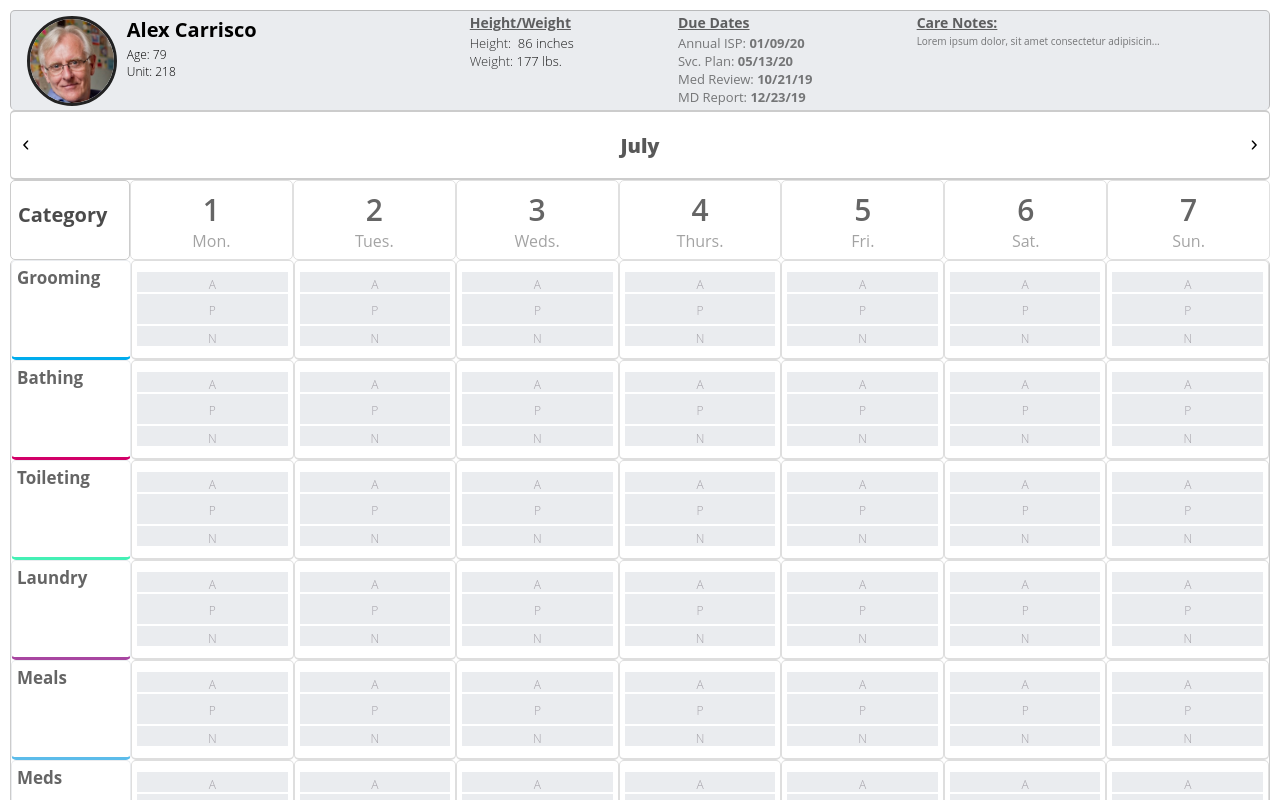
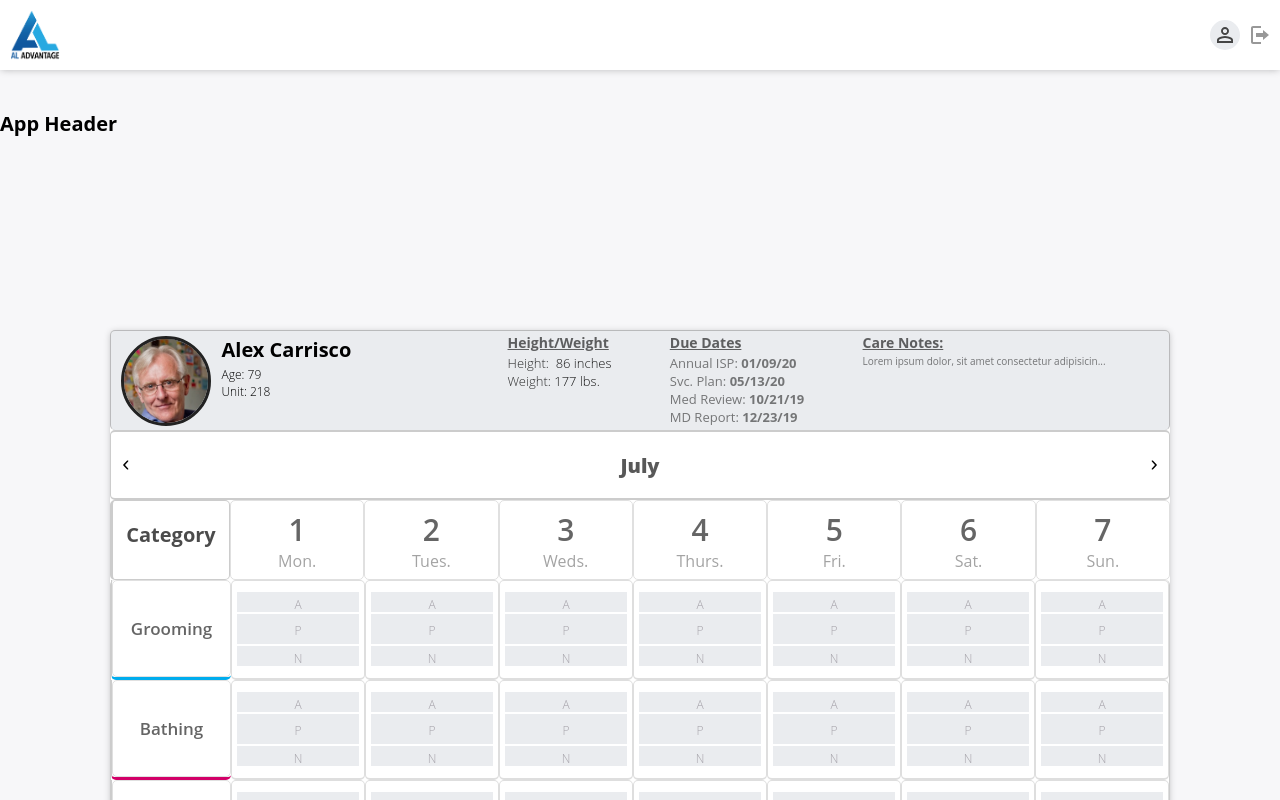
Before and after one commit to EstenGrove/Tracker-with-Sass, a React (Create React App) app: page / in a window 1280 px wide. Shown: the top 800 px of the page. Built offline with nearby package versions, Linux system fonts and the light colour scheme.

Commit message:
Resized Calendar component. Added a 'CalendarContainer' for house the width changes. Added 'AppNav' and 'AppHeader' components.

```diff
--- a/src/App.js
+++ b/src/App.js
@@ -3,7 +3,10 @@ import { ActiveProvider, StateProvider } from "./state/StateContext";
 import "./App.scss";
 import Main from "./Main";
 import Week from "./components/Week";
+import CalendarContainer from "./components/CalendarContainer";
 import Calendar from "./components/Calendar";
+import AppNav from "./components/AppNav";
+import AppHeader from "./components/AppHeader";
 
 function App() {
   return (
@@ -11,10 +14,14 @@ function App() {
       <StateProvider>
         <div className="App">
           <ActiveProvider>
+            <AppNav />
+            <AppHeader />
             <Main>
-              <Calendar>
-                <Week />
-              </Calendar>
+              <CalendarContainer>
+                <Calendar>
+                  <Week />
+                </Calendar>
+              </CalendarContainer>
             </Main>
           </ActiveProvider>
         </div>
--- a/src/App.scss
+++ b/src/App.scss
@@ -5,7 +5,7 @@
 
 .App {
   max-width: 100vw;
-  height: 100vh;
-  background-color: #fff;
+  min-height: 100vh;
+  background-color: #f7f7f9;
   font-family: $primary_font;
 }
--- /dev/null
+++ b/src/components/AppHeader.js
@@ -0,0 +1,12 @@
+import React from "react";
+import styles from "../css/AppHeader.module.scss";
+
+const AppHeader = () => {
+  return (
+    <div className={styles.AppHeader}>
+      <h1>App Header</h1>
+    </div>
+  );
+};
+
+export default AppHeader;
--- /dev/null
+++ b/src/components/AppNav.js
@@ -0,0 +1,41 @@
+import React from "react";
+import styles from "../css/AppNav.module.scss";
+import { default as sprite } from "../assets/all.svg";
+import { default as nav } from "../assets/login.svg";
+import logo from "../assets/LOGO-ONLY-TITLE.png";
+
+const AppNav = () => {
+  console.log(sprite);
+  return (
+    <nav className={styles.Nav}>
+      <ul className={styles.Nav_list}>
+        <li className={styles.Nav_list_item}>
+          <img
+            src={logo}
+            className={styles.Nav_list_item_logo}
+            alt="AL Advantage logo"
+          />
+        </li>
+
+        <li className={`${styles.Nav_list_item} ${styles.user}`}>
+          <svg className={styles.Nav_list_item_icon}>
+            <use xlinkHref={`${sprite}#icon-person_outline`} />
+          </svg>
+          <svg
+            className={styles.Nav_list_item_logout}
+            style={{
+              width: "2rem",
+              height: "2rem",
+              marginTop: ".5rem",
+              opacity: ".4"
+            }}
+          >
+            <use xlinkHref={`${nav}#icon-log-out`} />
+          </svg>
+        </li>
+      </ul>
+    </nav>
+  );
+};
+
+export default AppNav;
--- /dev/null
+++ b/src/components/CalendarContainer.js
@@ -0,0 +1,8 @@
+import React from "react";
+import styles from "../css/CalendarContainer.module.scss";
+
+const CalendarContainer = ({ children }) => {
+  return <div className={styles.CalendarContainer}>{children}</div>;
+};
+
+export default CalendarContainer;
--- a/src/css/ADL.module.scss
+++ b/src/css/ADL.module.scss
@@ -1,67 +1,65 @@
-@import "../sass/variables";
-
-.container {
-  width: 12rem;
-  height: 100%;
-}
+@import "../sass/mixins";
 
 .ADL {
   width: 12rem;
   height: 10rem;
-  padding: 0.5rem;
+  border-left: 1px solid #ccc;
   border-radius: 0.5rem;
-  border: 1px solid #eaecef;
-  border-bottom: 3px solid $charcoal;
+  @include base_flex;
+  -ms-flex-preferred-size: 1;
+  flex-basis: 1;
 
   &_title {
+    width: 12rem;
     font-size: 1.7rem;
+    font-weight: 600;
     opacity: 0.6;
+    border: 1px solid #ccc;
+    border-radius: 0.5rem;
+    @include center_flex_col;
+    -webkit-box-flex: 1;
+    -ms-flex-positive: 1;
+    flex-grow: 1;
+    -ms-flex-negative: 1;
+    flex-shrink: 1;
   }
 
   &:nth-child(1) {
     border-bottom: 3px solid #00aced;
+    border-radius: 0 0 0.5rem 0.5rem;
   }
   &:nth-child(2) {
     border-bottom: 3px solid #d20068;
+    border-radius: 0 0 0.5rem 0.5rem;
   }
   &:nth-child(3) {
     border-bottom: 3px solid #44f0b5;
+    border-radius: 0 0 0.5rem 0.5rem;
   }
   &:nth-child(4) {
     border-bottom: 3px solid #a846a1;
+    border-radius: 0 0 0.5rem 0.5rem;
   }
   &:nth-child(5) {
     border-bottom: 3px solid #5cbcea;
+    border-radius: 0 0 0.5rem 0.5rem;
   }
   &:nth-child(6) {
     border-bottom: 3px solid #8a5cea;
+    border-radius: 0 0 0.5rem 0.5rem;
   }
   &:nth-child(7) {
     border-bottom: 3px solid #ff957d;
+    border-radius: 0 0 0.5rem 0.5rem;
   }
 }
 
-@media screen and (max-width: 980px) {
+@media screen and (max-width: 960px) {
   .ADL {
+    width: 10rem;
+
+    &_title {
+      padding: 0.65rem;
+    }
   }
 }
-
-@media screen and (max-width: 600px) {
-  .ADL_title {
-    font-size: 1.7rem;
-    font-weight: 300;
-  }
-}
-@media screen and (max-width: 450px) {
-  .container {
-    width: 10rem;
-  }
-  .ADL {
-    width: 10rem;
-  }
-
-  .ADL_title {
-    font-size: 1.3rem;
-    font-weight: 300;
-  }
-}
--- /dev/null
+++ b/src/css/AppHeader.module.scss
@@ -0,0 +1,5 @@
+.AppHeader {
+  max-width: 100vw;
+  height: 20rem;
+  background-color: #f7f7f9;
+}
--- /dev/null
+++ b/src/css/AppNav.module.scss
@@ -0,0 +1,75 @@
+@import "../sass/variables";
+
+.Nav {
+  max-width: 100vw;
+  height: 7rem;
+  padding: 0 1rem;
+  background-color: #fff;
+  -webkit-box-shadow: 0px 1px 7px -1px rgba(0, 0, 0, 0.25);
+  box-shadow: 0px 1px 7px -1px rgba(0, 0, 0, 0.25);
+  margin-bottom: 4rem;
+
+  &_list {
+    width: 100%;
+    height: 100%;
+    display: -webkit-box;
+    display: -ms-flexbox;
+    display: flex;
+    -webkit-box-pack: justify;
+    -ms-flex-pack: justify;
+    justify-content: space-between;
+    -webkit-box-align: center;
+    -ms-flex-align: center;
+    align-items: center;
+    list-style-type: none;
+
+    &_item {
+      -ms-flex-preferred-size: 1;
+      flex-basis: 1;
+      -webkit-box-flex: 1;
+      -ms-flex-positive: 1;
+      flex-grow: 1;
+      -ms-flex-negative: 1;
+      flex-shrink: 1;
+      display: -webkit-box;
+      display: -ms-flexbox;
+      display: flex;
+      -webkit-box-pack: end;
+      -ms-flex-pack: end;
+      justify-content: flex-end;
+
+      &_logo {
+        width: 5rem;
+        height: 5rem;
+        margin-right: auto;
+      }
+
+      &_icon {
+        margin-right: 1rem;
+        width: 3rem;
+        height: 3rem;
+        border: 3px solid #eaecef;
+        background-color: #eaecef;
+        border-radius: 100%;
+        fill: #444;
+        &:hover {
+          cursor: pointer;
+          fill: $purple;
+        }
+      }
+      &_logout {
+        width: 3rem;
+        height: 3rem;
+        &:hover {
+          cursor: pointer;
+          fill: $purple;
+        }
+      }
+    }
+  }
+}
+
+#logoutBtn {
+  width: 2rem;
+  height: 2rem;
+}
--- a/src/css/Calendar.module.scss
+++ b/src/css/Calendar.module.scss
@@ -1,7 +1,16 @@
+@import "../sass/variables";
+
 .Calendar {
   width: 100%;
   min-height: 100%;
   border-radius: 0.5rem;
   background-color: #fff;
   border-bottom: none;
+  -webkit-box-shadow: $light_shadow;
+  box-shadow: $light_shadow;
 }
+
+@media screen and (min-width: 1440px) {
+  .Calendar {
+  }
+}
--- /dev/null
+++ b/src/css/CalendarContainer.module.scss
@@ -0,0 +1,5 @@
+.CalendarContainer {
+  width: 100%;
+  min-height: 100%;
+  padding: 1rem 10rem;
+}
--- a/src/css/CalendarHeading.module.scss
+++ b/src/css/CalendarHeading.module.scss
@@ -17,8 +17,10 @@
     height: 100%;
     border-radius: 0.5rem;
     border: 1px solid #ccc;
+    border-left: 3px solid #ccc;
     padding: 0.7rem;
     padding-top: 2rem;
+    text-align: center;
 
     &__Text {
       width: 100%;
@@ -52,10 +54,24 @@
 }
 
 @media screen and (max-width: 985px) {
+  .headings_category {
+    max-width: 12rem;
+
+    &__Text {
+      font-size: 1.7rem;
+      font-weight: 700;
+      padding: 1rem;
+      text-align: center;
+      margin-left: -0.7rem;
+    }
+  }
 }
 
-@media screen and (max-width: 730px) {
+@media screen and (max-width: 830px) {
   .headings {
+    &_category {
+      width: 10rem;
+    }
     &_category--Text {
       font-size: 1.4rem;
     }
--- a/src/css/ResidentDetails.module.scss
+++ b/src/css/ResidentDetails.module.scss
@@ -40,6 +40,8 @@
       width: 9rem;
       height: 9rem;
       border-radius: 50%;
+      -webkit-box-shadow: inset 0 2px 4px 0 hsla(0, 0%, 0%, 0.2);
+      box-shadow: inset 0 2px 4px 0 hsla(0, 0%, 0%, 1);
       border: 3px solid #222;
     }
   }
```
Also changed, not shown: src/assets/login.svg (added).
